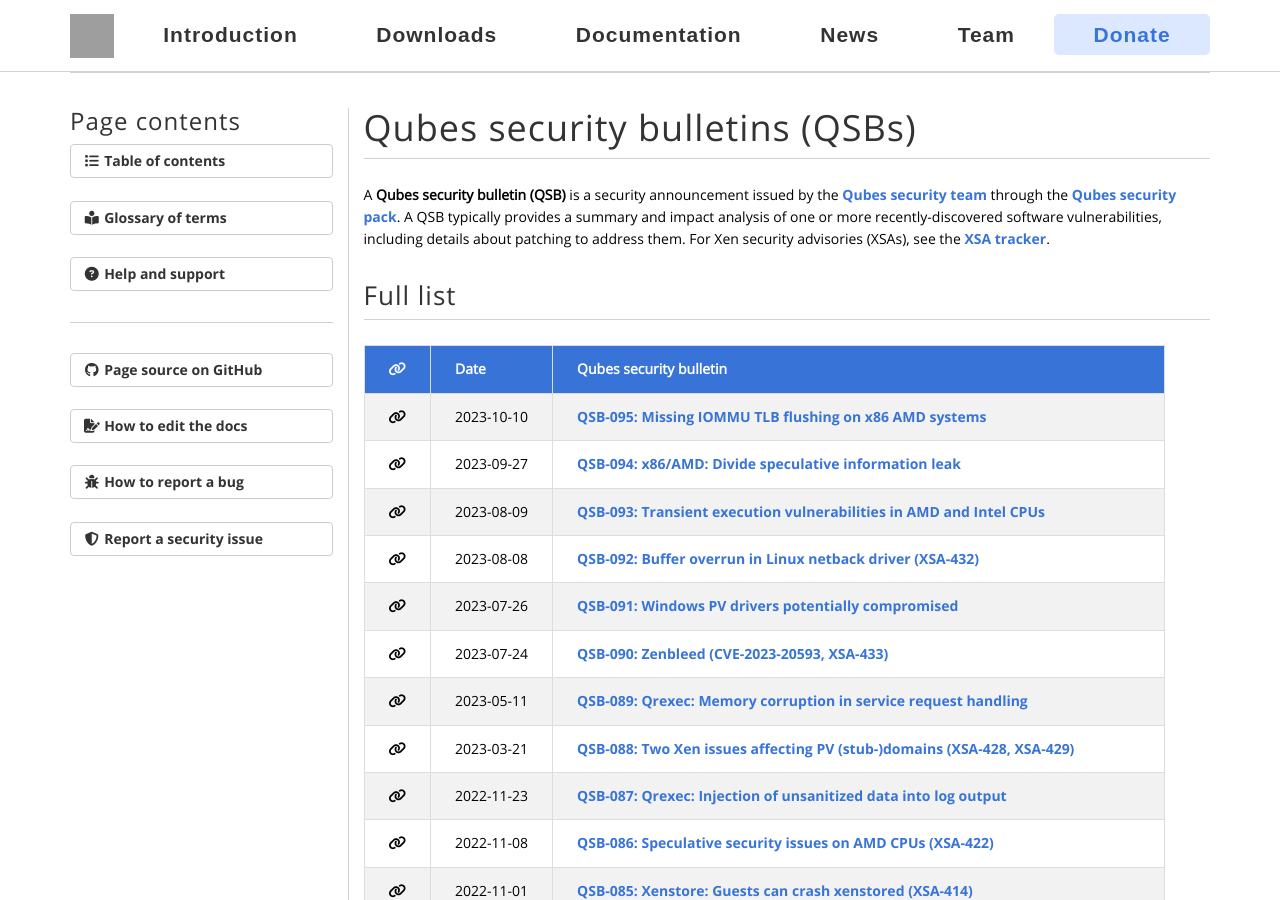
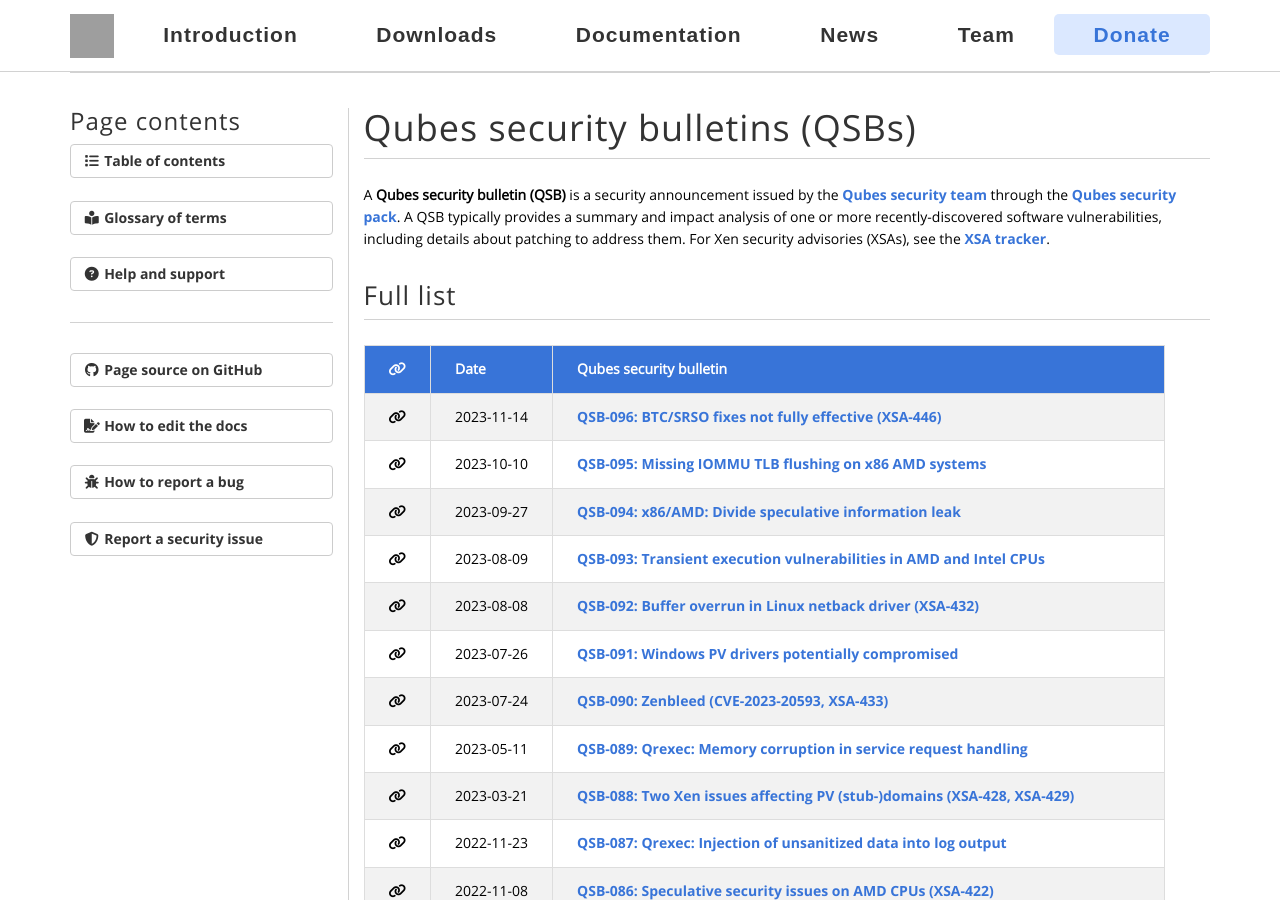
Before and after one commit to QubesOS/qubesos.github.io, a Jekyll site: the page built from pages/qsb.md, in a window 1280 px wide and 900 px high. Built offline with Jekyll 4.4.1, drawn with Linux system fonts in a browser that asks for light colours; some web fonts are replaced; grey boxes are pictures that could not be loaded.

Commit message:
Add QSB-096

```diff
--- a/_data/sec-qsb.yml
+++ b/_data/sec-qsb.yml
@@ -377,3 +377,7 @@
 - qsb: "095"
   title: "Missing IOMMU TLB flushing on x86 AMD systems"
   date: 2023-10-10
+
+- qsb: "096"
+  title: "BTC/SRSO fixes not fully effective (XSA-446)"
+  date: 2023-11-14
```
